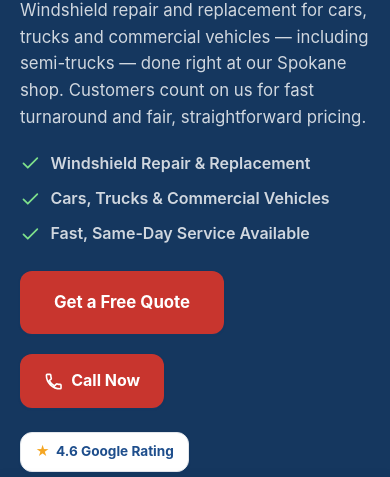
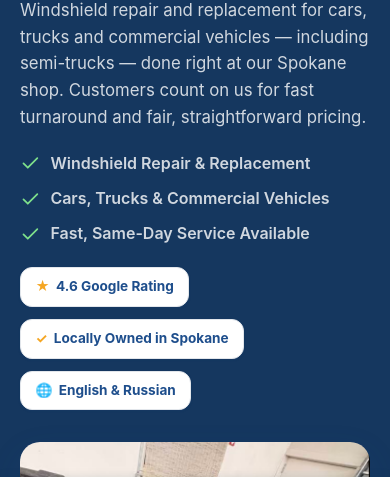
Before and after one commit to earlstackdev/Az-Auto-Glass, a plain HTML site: page index.html in a window 390 px wide. Shown: the part 304-781 px from the top of the page. Drawn offline with Linux system fonts and the light colour scheme.

Commit message:
updated mobile

```diff
--- a/style.css
+++ b/style.css
@@ -511,11 +511,17 @@
 }
 
 .hero-actions {
-  display: flex;
-  flex-wrap: wrap;
-  align-items: center;
-  gap: 1.25rem;
-  margin: 1.5rem 0;
+  display: none;
+}
+
+@media (min-width: 900px) {
+  .hero-actions {
+    display: flex;
+    flex-wrap: wrap;
+    align-items: center;
+    gap: 1.25rem;
+    margin: 1.5rem 0;
+  }
 }
 
 .trust-badges {
```
